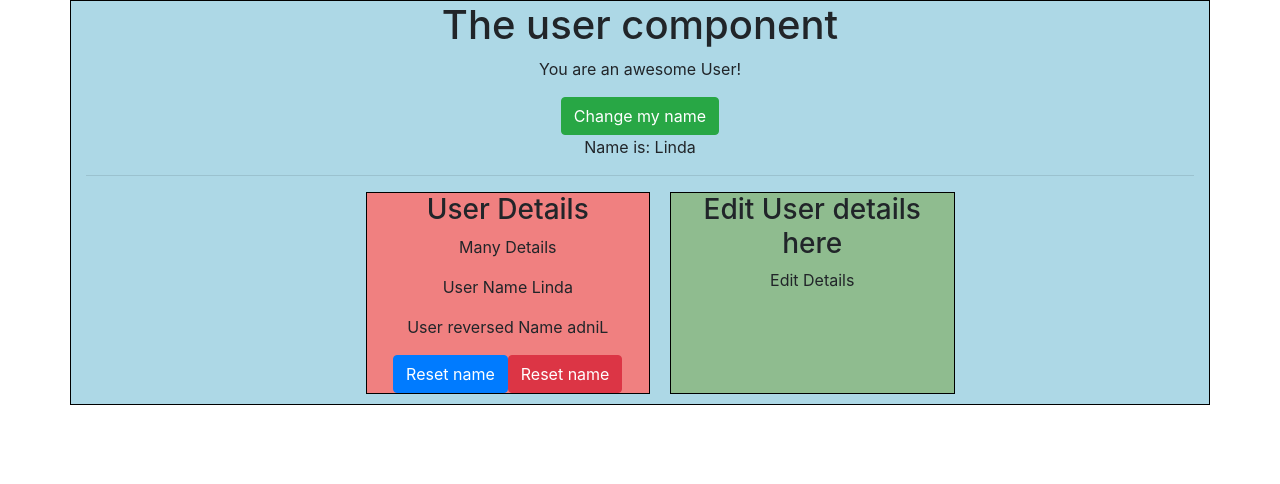
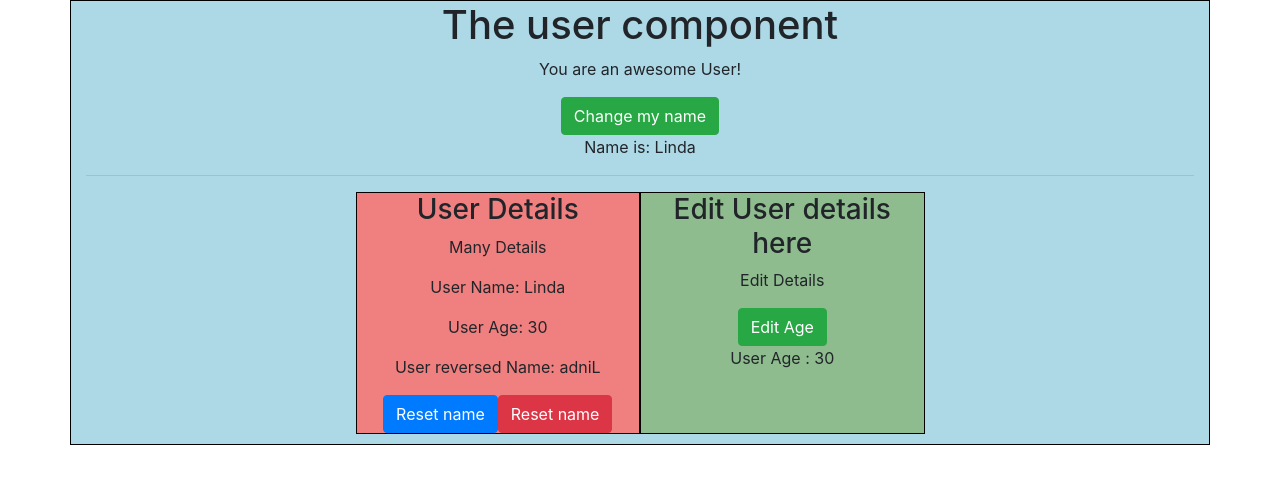
Before and after one commit to leriil/vue-first-steps, a Vue app: page / in a window 1280 px wide. Shown: the top 484 px of the page. Built offline with nearby package versions, Linux system fonts and the light colour scheme.

Commit message:
communication btw children using props

```diff
--- a/src/App.vue
+++ b/src/App.vue
@@ -23,8 +23,8 @@ div.component {
 }
 div.block {
 
-    margin-left: 10px;
+  /*  margin-left: 10px;*/
     margin-bottom: 10px;
-    margin-right: 10px;
+  /*  margin-right: 10px;*/
   }
 </style>
--- a/src/components/User.vue
+++ b/src/components/User.vue
@@ -10,8 +10,8 @@
 			<!-- single file template supports case sensitive attributes, so we can use myName here as well -->
 			<!-- listen to the event and get its argument-->
 			<!-- we can pass functions as a prop -->
-			<app-user-detail :name="name" :parentFn="parentResetName" @myEvent="name = $event"></app-user-detail>
-			<app-user-edit></app-user-edit>
+			<app-user-detail :name="name" :userAge="age" :parentFn="parentResetName" @myEvent="name = $event"></app-user-detail>
+			<app-user-edit :userAge="age" @ageEdited="age=$event"></app-user-edit>
 			<div class="col-sm-3"></div>
 		</div>
 
@@ -25,7 +25,8 @@
 	export default {
 		data: function(){
 			return {
-				name:'Linda'
+				name:'Linda',
+				age: 30
 			};
 		},
 		methods: {
--- a/src/components/UserDetail.vue
+++ b/src/components/UserDetail.vue
@@ -2,8 +2,9 @@
 	<div class="col-sm-3 block component user">
 		<h3>User Details</h3>
 		<p>Many Details</p>
-		<p>User Name {{name}} </p>
-		<p>User reversed Name {{reverseName()}} </p>
+		<p>User Name: {{name}} </p>
+		<p>User Age: {{userAge}} </p>
+		<p>User reversed Name: {{reverseName()}} </p>
 		<button class="btn btn-primary" @click="resetName()">Reset name</button>
 		<!-- executing a parent function (a callback) -->
 		<button class="btn btn-danger" @click="parentFn()">Reset name</button>
@@ -22,7 +23,8 @@ export default {
 		// required: true
 		default: 'Max'},
 		// a parent function
-		parentFn: Function
+		parentFn: Function,
+		userAge: Number
 		// in case type is Object
 		// name:{
 		// 	type: Object,
--- a/src/components/UserEdit.vue
+++ b/src/components/UserEdit.vue
@@ -2,12 +2,20 @@
  <div class="col-sm-3 block edit component">
  	<h3>Edit User details here</h3>
 		<p>Edit Details</p>
+		<button class="btn btn-success" @click="editAge">Edit Age</button>
+		<p>User Age : {{userAge}}</p>
  </div>
 </template>
 
 <script>
 export default {
-
+ props:['userAge'],
+ methods:{
+ 	editAge(){
+ 		this.userAge = 25;
+ 		this.$emit('ageEdited', this.userAge);
+ 	}
+ }
   }
 
 </script>
```
